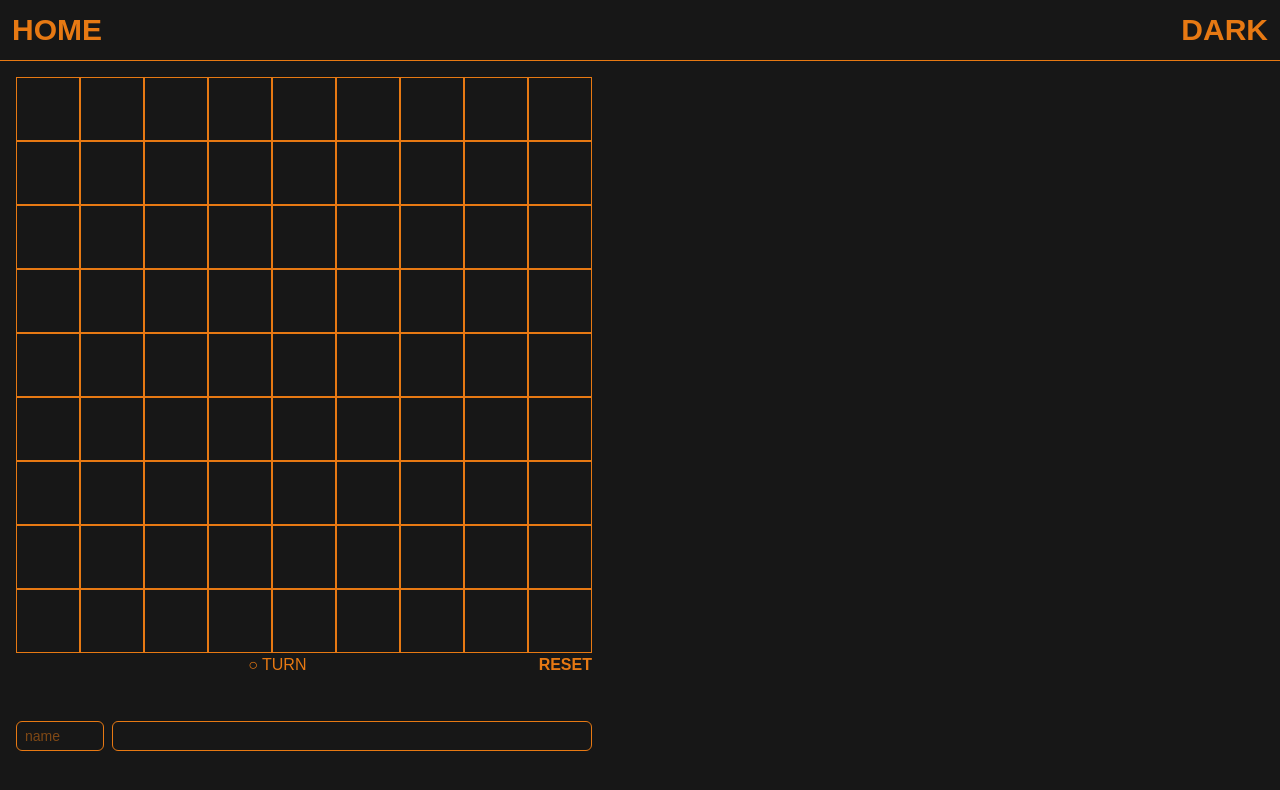
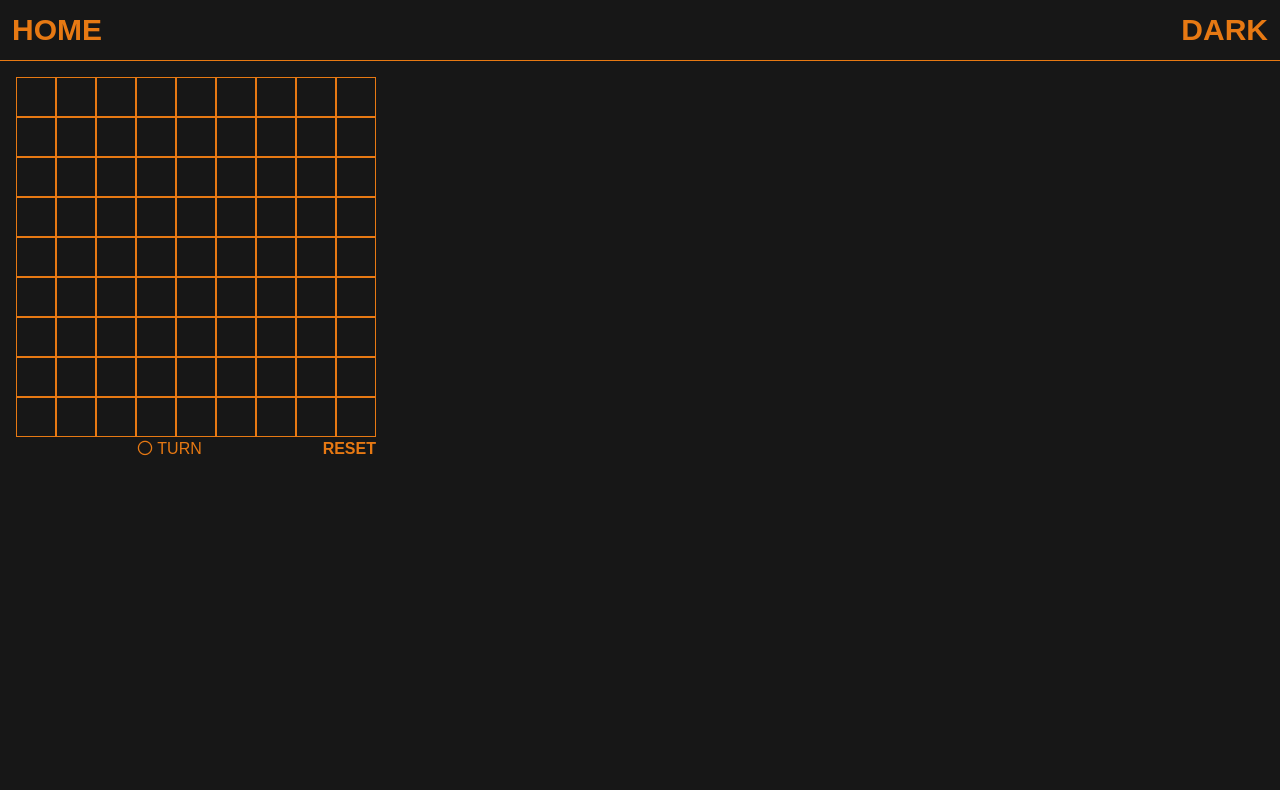
Before and after one commit to FujitaKohei04/tic_tac_toe_plus, a Next.js app: page / in a window 1280 px wide. Shown: the top 790 px of the page. Built offline with nearby package versions, Linux system fonts and the light colour scheme.

Commit message:
add : when stone is put, the cell is light

```diff
--- a/src/app/components/tictactoe/Board.tsx
+++ b/src/app/components/tictactoe/Board.tsx
@@ -6,11 +6,11 @@ export default function Board({
     squareClicked,
 }:{
     squares: any[][],
-    squareClicked: (i:number, j:number) => void,
+    squareClicked: (i:number, j:number) => boolean,
 }) {
 
     return (
-        <div className={`flex flex-wrap w-144`}>
+        <div className={`flex flex-wrap w-90`}>
             {squares.map((col, i) => (
                 col.map((row, j) => (
                     <Square key={`${i}-${j}`} content={row} squareClicked={() => squareClicked(i, j)}/>
--- a/src/app/components/tictactoe/History.tsx
+++ b/src/app/components/tictactoe/History.tsx
@@ -10,6 +10,6 @@ export default function History({
     clickHistory: () => void;
 }) {
     return (
-        <button onClick={clickHistory}>{`${count}: ${x}-${y} ${count%2?"○":"●"}`}</button>
+        <button onClick={clickHistory}>{`${count}: ${x}-${y} ${count%2?"〇":"✕"}`}</button>
     );
 }
--- a/src/app/components/tictactoe/Square.tsx
+++ b/src/app/components/tictactoe/Square.tsx
@@ -1,3 +1,5 @@
+"use client";
+import { useState } from "react";
 import { LEN_OF_SQ } from "@/app/constants/constants";
 
 export default function Square({
@@ -5,10 +7,23 @@ export default function Square({
     squareClicked,
 }: {
     content: string,
-    squareClicked: () => void,
+    squareClicked: () => boolean,
 }) {
+    const [isLight, setIsLight] = useState<boolean>(false);
+
+    const handleClick = () => {
+        if(squareClicked()) {
+            setIsLight(true);
+            setTimeout(() => setIsLight(false), 2000);
+        }
+
+    }
+
+
     return (
-        <button onClick={squareClicked} className={`border w-16 h-16 text-5xl`}>
+        <button onClick={handleClick} className={`border w-10 h-10 text-3xl flex items-center justify-center transition-colors
+            ${isLight&&"bg-[var(--foreground-hlf)]"}`
+        }>
             {content}
         </button>
     );
--- a/src/app/globals.css
+++ b/src/app/globals.css
@@ -3,6 +3,7 @@
 :root {
   --background: #171717;
   --foreground: #e77913;
+  --foreground-hlf: #c0671375;
 }
 
 @theme inline {
--- a/src/app/page.tsx
+++ b/src/app/page.tsx
@@ -81,18 +81,19 @@ export default function Game() {
   //when a square is clicked
   const handleClickSquare = (x:number, y:number) => {
     //win? or all squares is filled?
-    if (win || currentSquare[x][y] || currentSquare.every((row) => (row.every(cell => cell !== null)))) return;
+    if (win || currentSquare[x][y] || currentSquare.every((row) => (row.every(cell => cell !== null)))) return false;
 
     setHands([...hands, [x, y]]);
 
     const newSquares = currentSquare.map(row => [...row]);
-    newSquares[x][y] = isNext?"●":"○";
+    newSquares[x][y] = isNext?"✕":"〇";
 
     setWin(winJudger(x, y, newSquares));
     setHistory([...history, newSquares]);
     setMoveCount(moveCount+1);
     setIsNext(!isNext);
 
+    return true;
   }
 
   //when pushed reset button
@@ -138,26 +139,26 @@ export default function Game() {
         <Board squares={currentSquare} squareClicked={handleClickSquare}/>
         <div className="flex justify-between">
           <p></p>
-          <p>{win?`${!isNext?"●":"○"} WIN !`: `${isNext?"●":"○"} TURN`}</p>
+          <p>{win?`${!isNext?"●":"○"} WIN !`: `${isNext?"✕":"〇"} TURN`}</p>
           <button onClick={reset} className="font-bold">RESET</button>
 
 
         </div>
-        <div className="flex flex-col gap-3 mt-8">
+        {/* <div className="flex flex-col gap-3 mt-8">
             <Chat chat={chat}/>
             <div className="flex items-center gap-2">
               <input type="text" maxLength={5} value={boxName} onChange={(e) => setBoxName(e.target.value)} placeholder="name" className="w-22 px-2 py-1 text-sm border rounded-md focus:outline-none"/>
               <input type="text" maxLength={30} value={boxMessage} onChange={(e) => setBoxMessage(e.target.value)} onKeyDown={(e) => handleKey(e)} className="flex-1 px-2 py-1 text-sm border rounded-md focus:outline-none"/>
             </div>
 
-          </div>
+          </div> */}
       </div>
-      <div className="flex flex-col gap-1 px-2">
+      {/* <div className="flex flex-col gap-1 px-2">
         {hands && hands.map((h, i) => (
           h && <History key={i} x={h[0]+1} y={h[1]+1} count={i+1} clickHistory={() => handlePlay(i+1)}/>
         ))}
 
-      </div>
+      </div> */}
 
 
     </main>
```
